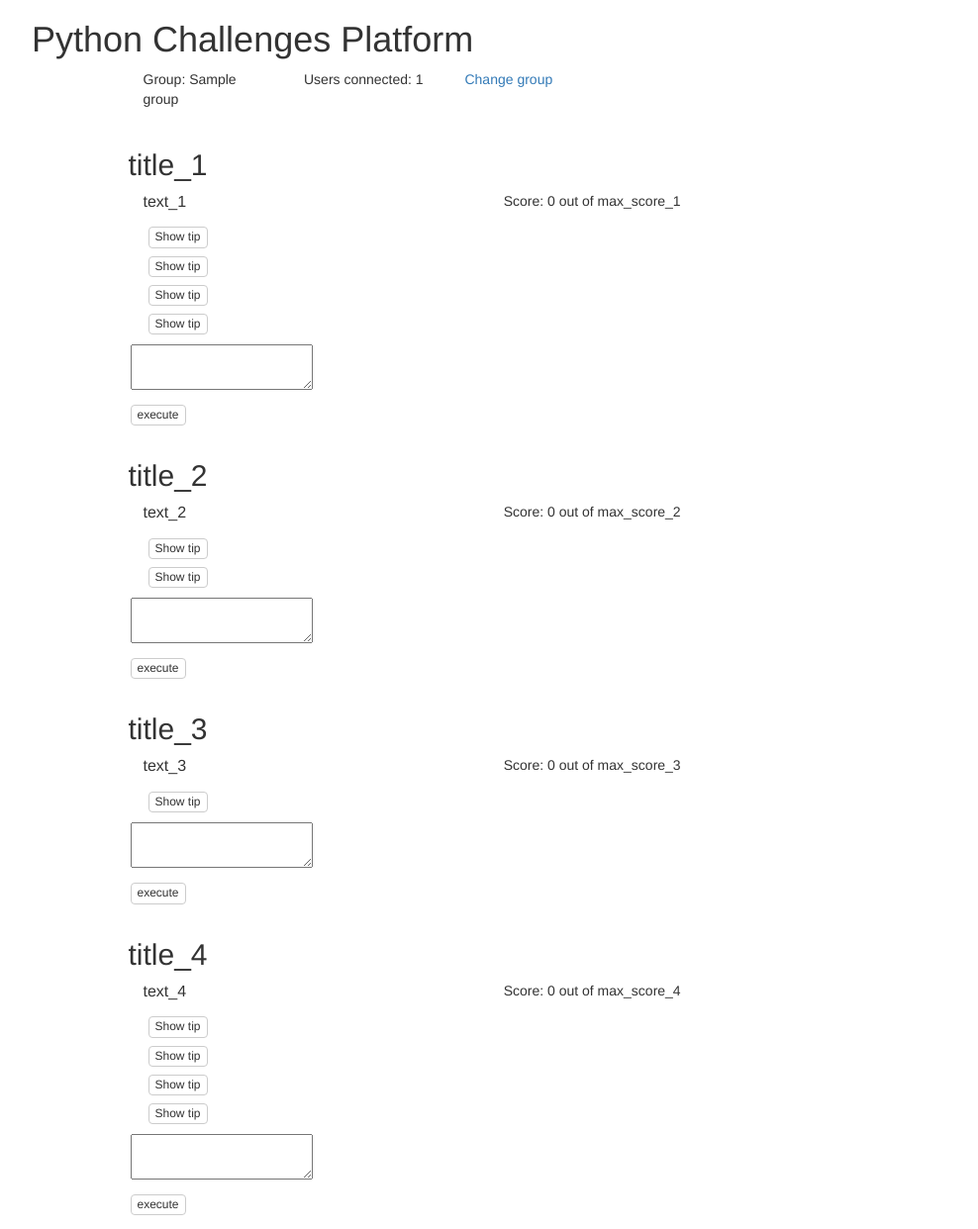
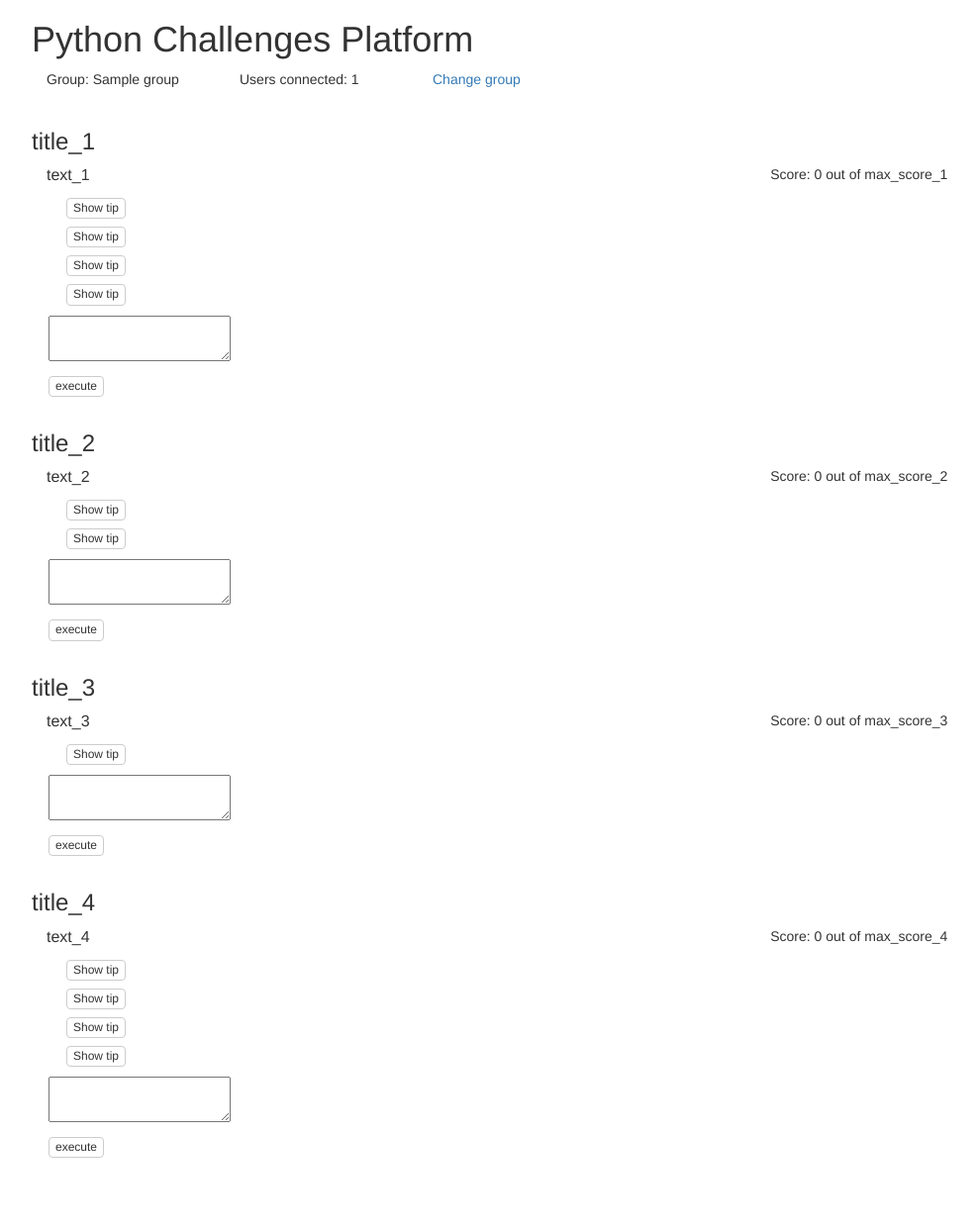
Before and after one commit to guglielmogattiglio/py_submit_plat, a Flask app: page /challenge in a window 1280 px wide. Shown: the whole page at 99% size, without its empty margins (38-1026 px from the left). After the commit the page ends 1170 px from the top, so only its background shows below. Run offline with Flask 2, Linux system fonts and the light colour scheme; a user stored in the database is signed in; tables that the repository leaves empty hold one stand-in row (values such as "Sample post"); parts of the project's set-up code (start-up, migrations or seed data) failed here and were passed over; some libraries are stand-ins or nearby versions.

Commit message:
improve layout

```diff
--- a/app/templates/challenge.html
+++ b/app/templates/challenge.html
@@ -85,8 +85,8 @@ th {
 
 	<div class="container">
 		<div class="row">
-			<div class="col-xs-1"></div>
-			<div class="col-xs-10">
+			<!-- <div class="col-xs-1"></div> -->
+			<div class="col-xs-12">
 				<div class="row">
 					<div class="col-xs-2">
 						<span> Group: {{ group }} </span>
@@ -103,7 +103,7 @@ th {
 				<br>
 
 				<div class="row">
-					<div id="challenges" class="col-xs-8">
+					<div id="challenges" class="col-xs-10">
 
 					</div>
 
@@ -112,7 +112,7 @@ th {
 					</div>
 				</div>
 			</div>
-			<div class="col-xs-1"></div>
+			<!-- <div class="col-xs-1"></div> -->
 		</div>
 	</div>
 
@@ -138,30 +138,32 @@ th {
 		var max_score = data['max_score'];
 		var tips = data['tips'];
 
-		var div = $('<div id="c_' + c_id + '"></div>');
+		var div = $('<div id="c_title_' + c_id + '"></div>');
 		var row_1 = $('<div class="row"></div>');
 		var col_1 = $('<div class="col"></div>');
-		var title = $('<h2>' + title + '</h2>');
+		var title = $('<h3>' + title + '</h3>');
 
 
 		col_1.append(title);
 		row_1.append(col_1);
 		div.append(row_1);
 
+		var div_2 = $('<div id="c_' + c_id + '"></div>');
+
 		var row_2 = $('<div class="row"></div>');
-		var col_2 = $('<div class="col-md-7"></div>');
-		var text = $('<p class="my_text">' + text + '</p>');
-		var col_3 = $('<div class="col-1"></div>');
+		var col_2 = $('<div class="col-md-9"></div>');
+		var text = $('<span class="my_text">' + text + '</span>');
+		var col_3 = $('<div class="col-md-3"></div>');
 		var score = $('<p> Score: <span id="lowscore_' + c_id + '">0</span> out of ' + max_score + '</p> ');
 
 		col_3.append(score);
 		col_2.append(text);
 		row_2.append(col_2);
 		row_2.append(col_3);
-		div.append(row_2);
+		div_2.append(row_2);
 
 		var row_3 = $('<div class="row"></div>');
-		var col_4 = $('<div class="col"></div>');
+		var col_4 = $('<div class="col-md-12"></div>');
 
 		var tips_container = $('<div class="tips_container"></div>');
 		for (var i = 0; i < tips.length; i++){
@@ -180,7 +182,9 @@ th {
 		col_4.append(exec_button);
 		col_4.append(result);
 		row_3.append(col_4);
-		div.append(row_3);
+		div_2.append(row_3);
+
+		div.append(div_2);
 
 		return div;
 	}
```
